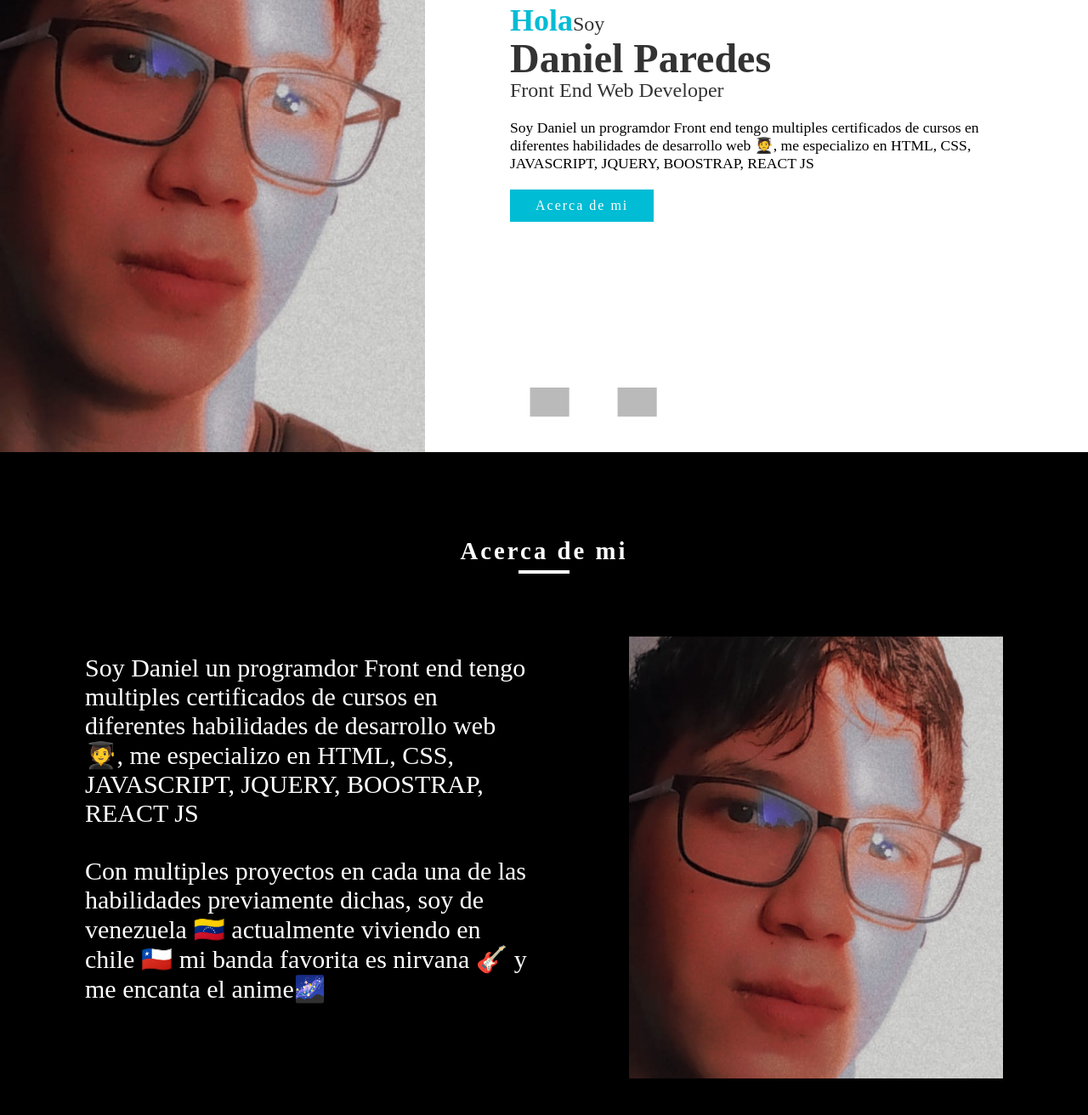
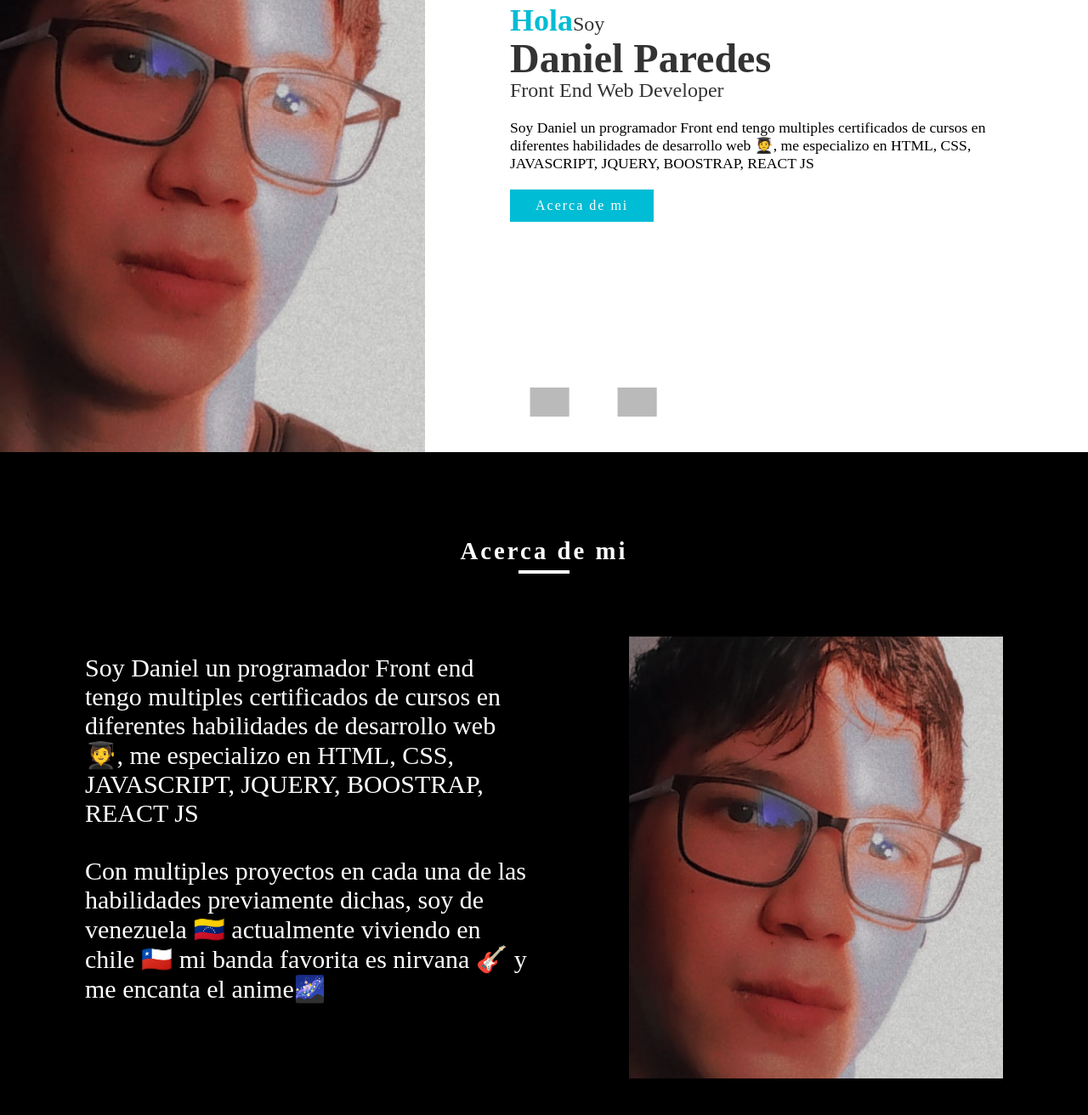
Before and after one commit to lifi117/portafolioweb1, a plain HTML site: page index.html in a window 1280 px wide. Shown: the part 268-1580 px from the top of the page at 85% size. Drawn offline with Linux system fonts and the light colour scheme; grey boxes are pictures that could not be loaded.

Commit message:
Update index.html

```diff
--- a/index.html
+++ b/index.html
@@ -21,7 +21,7 @@
             <h4><span>Hola</span>Soy</h4>
             <h2>Daniel Paredes</h2>
             <h4>Front End Web Developer</h4>
-            <p>Soy Daniel un programdor Front end tengo multiples certificados de cursos en diferentes habilidades de desarrollo web 🧑‍🎓, me especializo en HTML, CSS, JAVASCRIPT, JQUERY, BOOSTRAP, REACT JS</p>
+            <p>Soy Daniel un programador Front end tengo multiples certificados de cursos en diferentes habilidades de desarrollo web 🧑‍🎓, me especializo en HTML, CSS, JAVASCRIPT, JQUERY, BOOSTRAP, REACT JS</p>
             <a href="#about" class="btn">Acerca de mi</a>
         </div>
         <ul class="sci">
@@ -38,7 +38,7 @@
         </div>
         <div class="content">
             <div class="textBx">
-                <p>Soy Daniel un programdor Front end tengo multiples certificados de cursos en diferentes habilidades de desarrollo web 🧑‍🎓, me especializo en HTML, CSS, JAVASCRIPT, JQUERY, BOOSTRAP, REACT JS <br> <br> Con multiples proyectos en cada una de las habilidades previamente dichas, soy de venezuela 🇻🇪 actualmente viviendo en chile 🇨🇱 mi banda favorita es nirvana 🎸 y me encanta el anime🌌</p>
+                <p>Soy Daniel un programador Front end tengo multiples certificados de cursos en diferentes habilidades de desarrollo web 🧑‍🎓, me especializo en HTML, CSS, JAVASCRIPT, JQUERY, BOOSTRAP, REACT JS <br> <br> Con multiples proyectos en cada una de las habilidades previamente dichas, soy de venezuela 🇻🇪 actualmente viviendo en chile 🇨🇱 mi banda favorita es nirvana 🎸 y me encanta el anime🌌</p>
             </div>
             <div class="imgBx">
                 <img id="id" src="./img/WhatsApp Image 2022-05-02 at 6.07.19 PM.jpeg" alt="">
@@ -88,7 +88,7 @@
     <section class="work" id="work">
         <div class="title">
             <h2>Proyectos</h2>
-            <p>Lorem ipsum dolor sit amet consectetur, adipisicing elit. Quos reprehenderit ex eos aliquam magnam perspiciatis at veritatis sapiente soluta maxime molestias, doloribus molestiae eius autem nobis facere nostrum repellat dolor!</p>
+            <p></p>
         </div>
         <div class="content">
             <div class="workBx">
```
